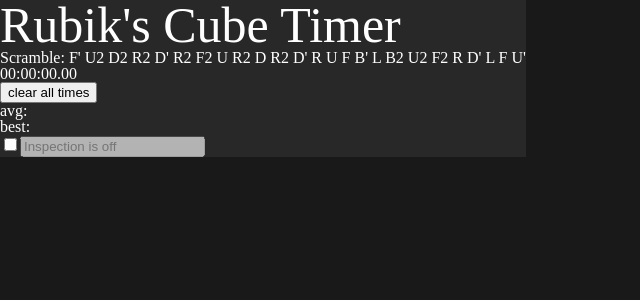
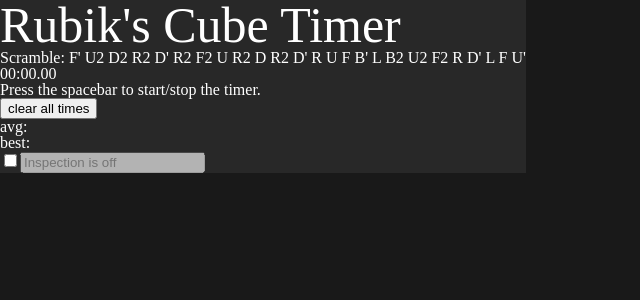
Before and after one commit to DerekPixel/rubiks-cube-timer, a React (Create React App) app: page / in a window 1280 px wide. Shown: the top 300 px of the page, without its empty margins (0-640 px from the left). Built offline with nearby package versions, Linux system fonts and the light colour scheme.

Commit message:
added divs and classes to help make it look nicer

```diff
--- a/src/App.jsx
+++ b/src/App.jsx
@@ -58,15 +58,16 @@
 
   useEffect(() => {
     setTimesArray(returnDataObjectIfExistsOrCreateDataObjectIfNot());
-    console.log('hello');
   }, [])
 
   return (
     <div className="App">
 
+      <header>
         <h1 className='title' >Rubik's Cube Timer</h1>
 
         <Scrambler />
+      </header>
 
       <Timer
         updateTimesArray={(string) => setTimesArray(addNewTimeToTimesArray(string))}
@@ -74,18 +75,17 @@
         inspectionDuration={inspectionDuration}
       />
 
+      <div className='timesAndSettings'>
         <TimesTable
           timesArray={timesArray}
           removeTime={(time) => setTimesArray(removeTimeFromTimeArray(time))}
           clearAllTimes={() => clearAllTimes()}
         />
-
         <input
           type="checkbox"
           onClick={() => {switchInspection()}}
           defaultChecked={inspection}
         />
-
         <input
           type="text"
           value={
@@ -97,6 +97,7 @@
           }
           disabled={!inspection}
         />
+      </div>
 
     </div>
   );
--- a/src/components/Scrambler.jsx
+++ b/src/components/Scrambler.jsx
@@ -46,7 +46,7 @@
   }
 
   return (
-    <div>
+    <div className='scramble' >
       Scramble: {scramble()}
     </div>
   )
--- a/src/components/Timer.jsx
+++ b/src/components/Timer.jsx
@@ -2,7 +2,7 @@
 
 const Timer = ({updateTimesArray, inspection = Boolean, inspectionDuration}) => {
 
-  const [display, setDisplay] = useState('00:00:00.00')
+  const [display, setDisplay] = useState('00:00.00')
 
   var startTime = 0;
 
@@ -43,7 +43,7 @@
           } else if(isInspection.current === true) {
             isInspection.current = false
             clearInterval(inspectionTimeInterval.current);
-            setDisplay('00:00:00.00');
+            setDisplay('00:00.00');
           }
         } else if(isTiming.current === true) {
           isTiming.current = false;
@@ -90,12 +90,15 @@
     var ss = Math.floor(diffInSec).toString().padStart(2, "0");
     var diffInMs = (diffInSec - ss) * 100;
     var ms = Math.floor(diffInMs).toString().padStart(2, "0");
-    return `${hh}:${mm}:${ss}.${ms}`;
+    return `${mm}:${ss}.${ms}`;
   }
 
   return (
-    <div className='timer' >
-      {display}
+    <div>
+      <div className='timer' >
+        {display}
+      </div>
+      <p>Press the spacebar to start/stop the timer.</p>
     </div>
   )
 }
--- a/src/components/TimesTable.jsx
+++ b/src/components/TimesTable.jsx
@@ -10,7 +10,7 @@
     var ss = Math.floor(diffInSec).toString().padStart(2, "0");
     var diffInMs = (diffInSec - ss) * 100;
     var ms = Math.floor(diffInMs).toString().padStart(2, "0");
-    return `${hh}:${mm}:${ss}.${ms}`;
+    return `${mm}:${ss}.${ms}`;
   }
 
   const timesArrayAverage = () => {
```
Lines whose indentation alone changed are shown as unchanged.
